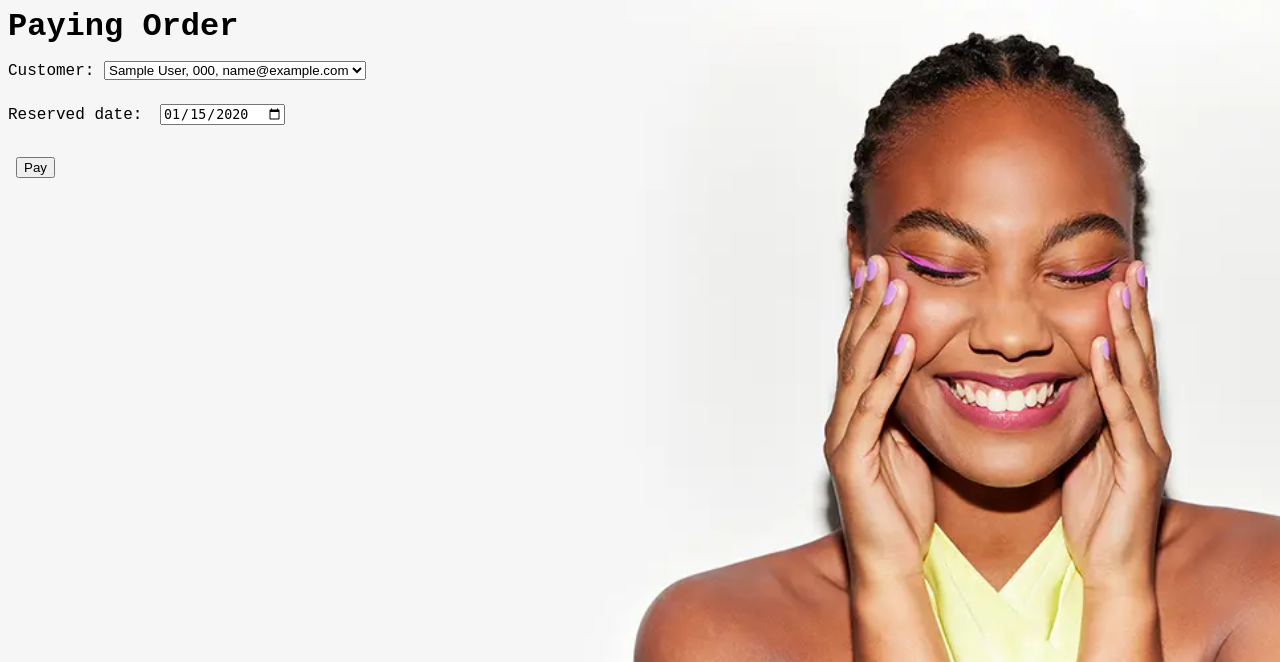
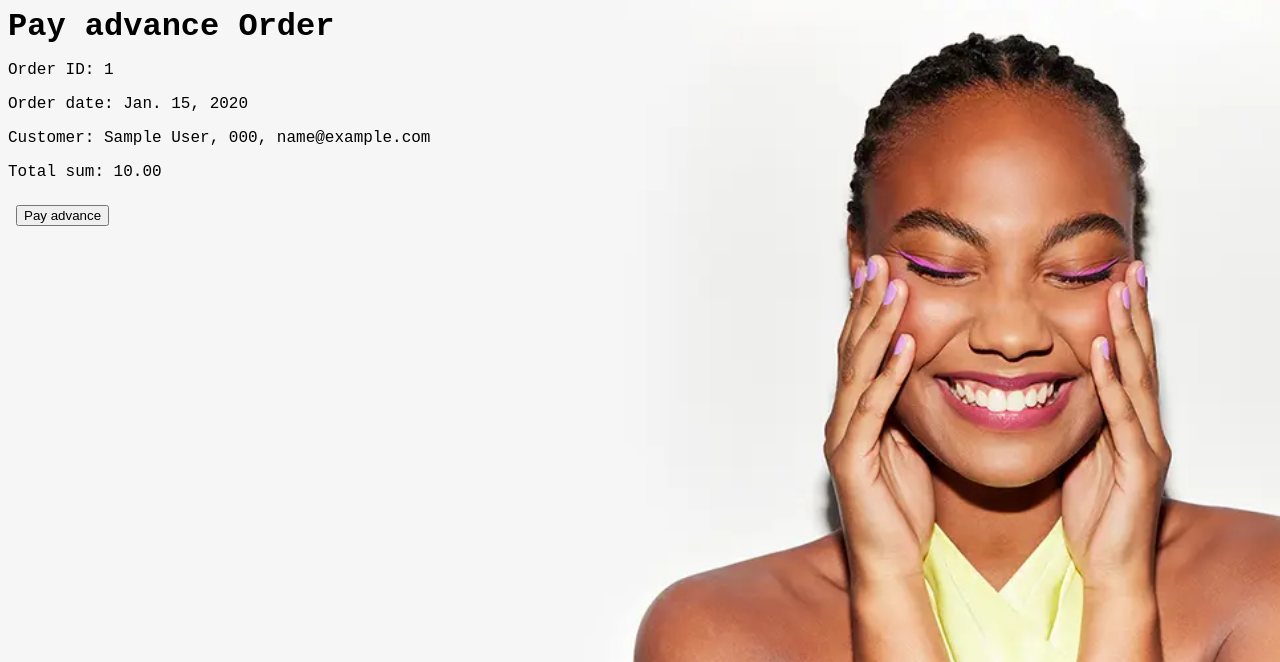
Before and after one commit to IngridaVaitkuviene/ptu5_django_beauty_services, a Django app: page /update_order/1/ in a window 1280 px wide. Shown: the part 87-749 px from the top of the page. Run offline with Django 4.2, Linux system fonts and the light colour scheme; a user stored in the database is signed in; tables that the repository leaves empty hold one stand-in row (values such as "Sample post").

Commit message:
UserOrderUpdateForm added

```diff
--- a/ptu5_beauty_services/beauty_services/forms.py
+++ b/ptu5_beauty_services/beauty_services/forms.py
@@ -11,3 +11,10 @@ class UserOrderForm(forms.ModelForm):
         model = Order
         fields = ('customer', 'reserved_date',)
         widgets = {'reserved_date': DateInput()}
+
+
+class UserOrderUpdateForm(forms.ModelForm):
+    class Meta:
+        model = Order
+        fields = ('customer', 'reserved_date',)
+        widgets = {'customer': forms.HiddenInput(), 'reserved_date': forms.HiddenInput(), }
--- a/ptu5_beauty_services/beauty_services/static/beauty_services/css/base.css
+++ b/ptu5_beauty_services/beauty_services/static/beauty_services/css/base.css
@@ -189,11 +189,11 @@ table {
 .table-grid {
     display: grid;
     padding: 0.5rem;
-    width: 60rem;
+    width: 65rem;
 }
 
 .my-orders-table {
-    grid-template-columns: 0.25fr 0.25fr 0.50fr 0.5fr 0.25fr 0.5fr;
+    grid-template-columns: 0.10fr 0.35fr 0.25fr 0.50fr 0.5fr 0.25fr 0.5fr;
 }
 
 .my-order-details-table {
--- a/ptu5_beauty_services/beauty_services/templates/beauty_services/user_order_delete.html
+++ b/ptu5_beauty_services/beauty_services/templates/beauty_services/user_order_delete.html
@@ -4,8 +4,8 @@
 <h1>{% if object.status == 'a' %}Pay{% else %}Cancel{% endif %} Order</h1>
 <form method="post" action="">
     {% csrf_token %}
-    <p>Are you sure you want to {% if object.status == 'a' %}pay {% else %}cancel order{% endif %}:
-        '{{ object.date }} {{ object.customer.user.first_name }} {{ object.customer.user.last_name }}' ?</p>
+    <p>Are you sure you want to {% if object.status == 'a' %}pay {% else %}delete order{% endif %}:
+        'Order ID: {{ object.id }}, {{ object.date }} {{ order.total_sum }} {{ object.customer.user.first_name }} {{ object.customer.user.last_name }}' ?</p>
     <p>
         <button type="submit">Yes</button>
         <button><a href="{% url 'user_orders' %}">No</a></button>
--- a/ptu5_beauty_services/beauty_services/templates/beauty_services/user_order_form.html
+++ b/ptu5_beauty_services/beauty_services/templates/beauty_services/user_order_form.html
@@ -1,10 +1,16 @@
 {% extends 'beauty_services/base.html' %}
-{% block title %}{% if updating %}Paying{% else %}Creating New{% endif %} Order in {{ block.super }}{% endblock title %}
+{% block title %}{% if action %}{{ action }}{% else %}Creating New{% endif %} Order in {{ block.super }}{% endblock title %}
 {% block content %}
-<h1>{% if updating %}Paying{% else %}Creating New{% endif %} Order</h1>
+<h1>{% if action %}{{ action }}{% else %}Creating New{% endif %} Order</h1>
 <form action="" method="post">
+    {% if order %}
+        <p>Order ID: {{ order.id }}</p>
+        <p>Order date: {{ order.date }}</p>
+        <p>Customer: {{ order.customer }}</p>
+        <p>Total sum: {{ order.total_sum }}</p>
+    {% endif %}
     {% csrf_token %}
     {{ form.as_p }}
-    <p><button type="submit">{% if updating %}Pay{% else %}Order{% endif %}</button></p>
+    <p><button type="submit">{% if action %}{{ action }}{% else %}Order{% endif %}</button></p>
 </form>
 {% endblock content %}
--- a/ptu5_beauty_services/beauty_services/templates/beauty_services/user_order_list.html
+++ b/ptu5_beauty_services/beauty_services/templates/beauty_services/user_order_list.html
@@ -4,6 +4,7 @@
 <h1>My Orders</h1>
 <p><button><a href="{% url 'user_order_create' %}">Create New Order</a></button></p>
 <div class='table-grid my-orders-table'>
+    <div class='table-grid-cell center dark'>ID</div>
     <div class='table-grid-cell center dark'>Date</div>
     <div class='table-grid-cell center dark'>Total sum</div>
     <div class='table-grid-cell center dark'>Reserved date</div>
@@ -11,6 +12,7 @@
     <div class='table-grid-cell center dark'>Order details</div>
     <div class='table-grid-cell center dark'>Actions</div>
     {% for order in order_list %}
+        <div class='table-grid-cell center'>{{ order.id }}</div>
         <div class='table-grid-cell center'>{{ order.date }}</div>
         <div class='table-grid-cell center'>{{ order.total_sum }}</div>
         <div class='table-grid-cell center'>{{ order.reserved_date }}</div>
@@ -19,7 +21,9 @@
         <div class='table-grid-cell center'>
             {% if order.status == 'n' %}
                 <button><a href="{% url 'user_order_update' order.pk %}">Pay advance</a></button>
-                <button><a href="{% url 'user_order_delete' order.pk %}">Cancel</a></button>
+                <button><a href="{% url 'user_order_delete' order.pk %}">Delete</a></button>
+            {% elif order.status == 'a' %}
+                <button><a href="{% url 'user_order_update' order.pk %}">Cancel</a></button>
             {% endif %}
         </div>
     {% endfor %}
--- a/ptu5_beauty_services/beauty_services/views.py
+++ b/ptu5_beauty_services/beauty_services/views.py
@@ -6,7 +6,7 @@ from django.shortcuts import render, get_object_or_404
 from django.urls import reverse_lazy
 from django.views.generic import ListView, DetailView, CreateView, UpdateView, DeleteView
 from . models import ServiceType, BeautySalon, Service, Order, OrderLine
-from . forms import UserOrderForm
+from . forms import UserOrderForm, UserOrderUpdateForm
 
 def index(request):
     types =  ServiceType.objects.all()
@@ -115,7 +115,7 @@ class UserOrderCreateView(LoginRequiredMixin, CreateView):
 
 class UserOrderUpdateView(LoginRequiredMixin, UpdateView):
     model = Order
-    form_class = UserOrderForm
+    form_class = UserOrderUpdateForm
     template_name = 'beauty_services/user_order_form.html'
     success_url = reverse_lazy('user_orders')
 
@@ -127,12 +127,19 @@ class UserOrderUpdateView(LoginRequiredMixin, UpdateView):
     def form_valid(self, form):
         form.instance.customer.user = self.request.user
         form.instance.status = 'a'
-        messages.success(self.request, "Order updated/Paid in advance.")
+        messages.success(self.request, "Order updated/Paid in advance")
+        form.instance.status = 'c'
+        messages.success(self.request, "Order canceled")
         return super().form_valid(form)
 
     def get_context_data(self, **kwargs):
         context = super().get_context_data(**kwargs)
-        context['updating'] = True
+        context['order'] = self.get_object()
+        if context['order'].status == 'n':
+            context['action'] = 'Pay advance'
+        elif context['order'].status == 'a':
+            context['action'] = 'Cancel'
+
         return context
 
 
@@ -151,5 +158,5 @@ class UserOrderDeleteView(LoginRequiredMixin, DeleteView):
         if order.status == 'a':
             messages.success(self.request, 'Order paid in advanced')
         else:
-            messages.success(self.request, 'Order cancelled.')
+            messages.success(self.request, 'Order deleted')
         return super().form_valid(form)
```
